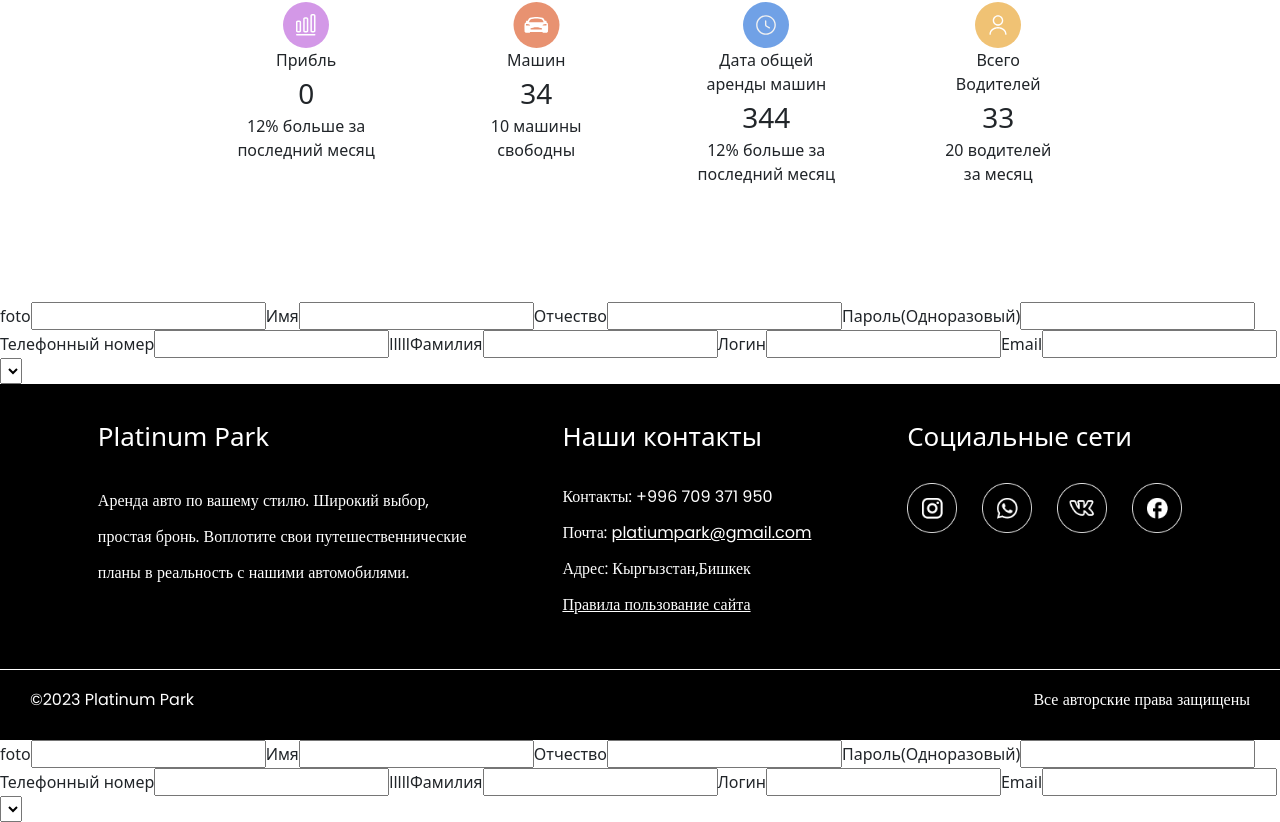
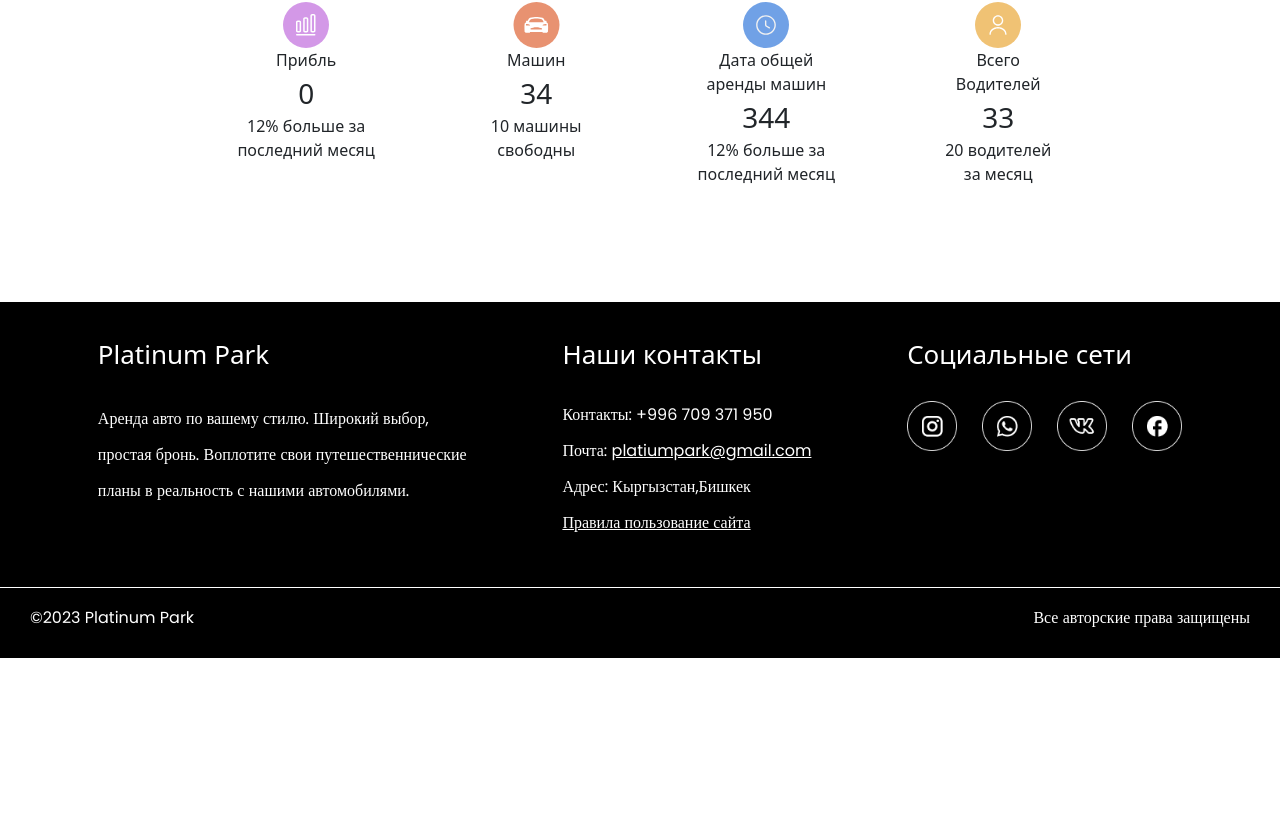
Before and after one commit to russllan/CRM, a React (Create React App) app: page /admin in a window 1280 px wide. Shown: the part 494-1316 px from the top of the page. After the commit the page ends 1152 px from the top, so only its background shows below. Built offline with nearby package versions, Linux system fonts and the light colour scheme; a web font is replaced by a local one.

Commit message:
skeleton

```diff
--- a/src/pages/admin/Admin.tsx
+++ b/src/pages/admin/Admin.tsx
@@ -9,9 +9,7 @@ const Admin = () => {
     <div>
       <AdminHeader />
       <SkeletonPage />
-      <AddCar/>
       <Footer />
-      <AddCar />
 
       {/* <Routes> */}
 
```
